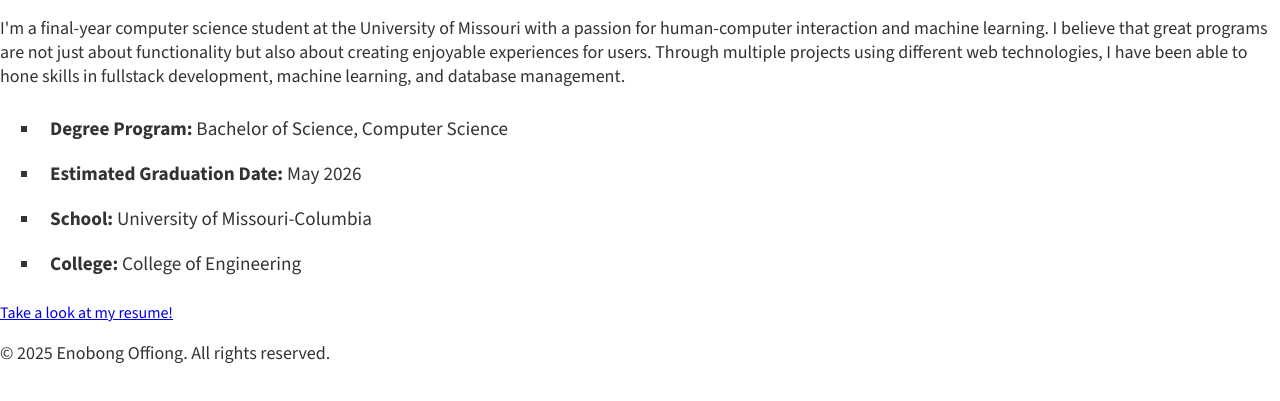
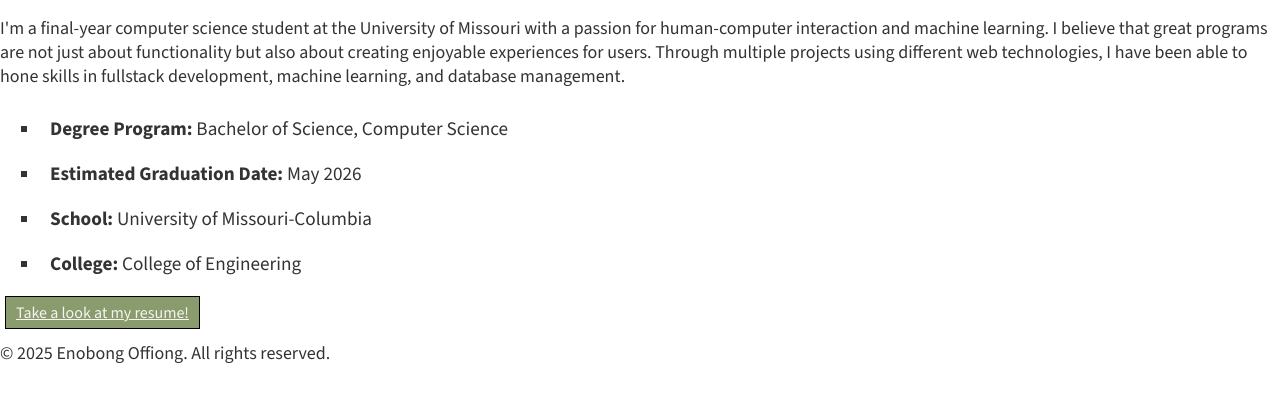
Before and after one commit to EnobongOffiong/EnobongOffiong.github.io, a plain HTML site: page webdevelopment/about.html in a window 1280 px wide. Shown: the part 117-518 px from the top of the page. Drawn offline with nearby package versions, Linux system fonts and the light colour scheme.

Commit message:
Add files via upload

```diff
--- a/webdevelopment/style.css
+++ b/webdevelopment/style.css
@@ -79,8 +79,12 @@ h1 {
 }
 
 .resume-link{
-
+    margin-left: 5px;
+    padding: 5px 10px;
     font-family: "Source Sans 3";
+    border: 1.5px solid black;
+    background-color: #8A9B6E;
+    color: #f5f4ef;
 }
 
 @keyframes shake {
```
